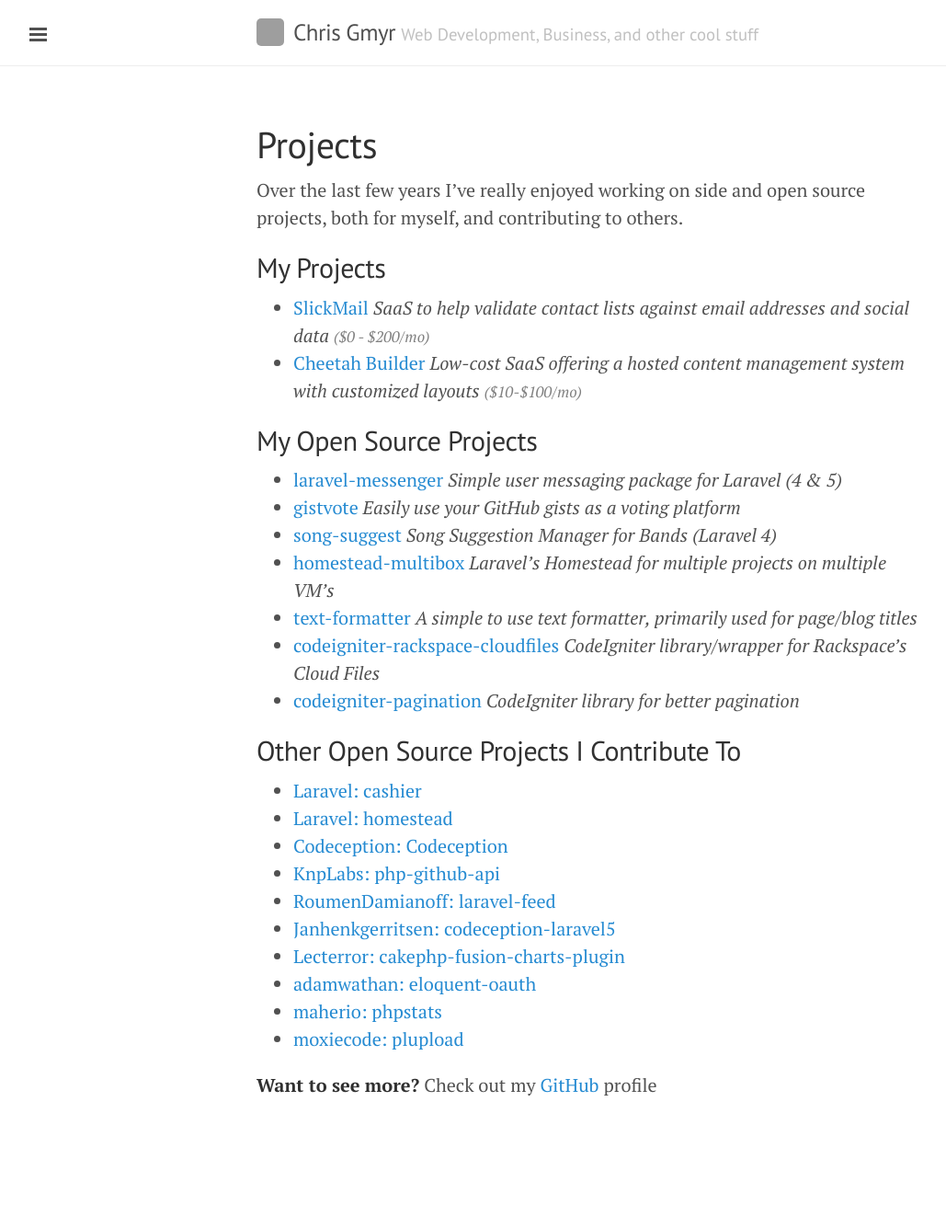
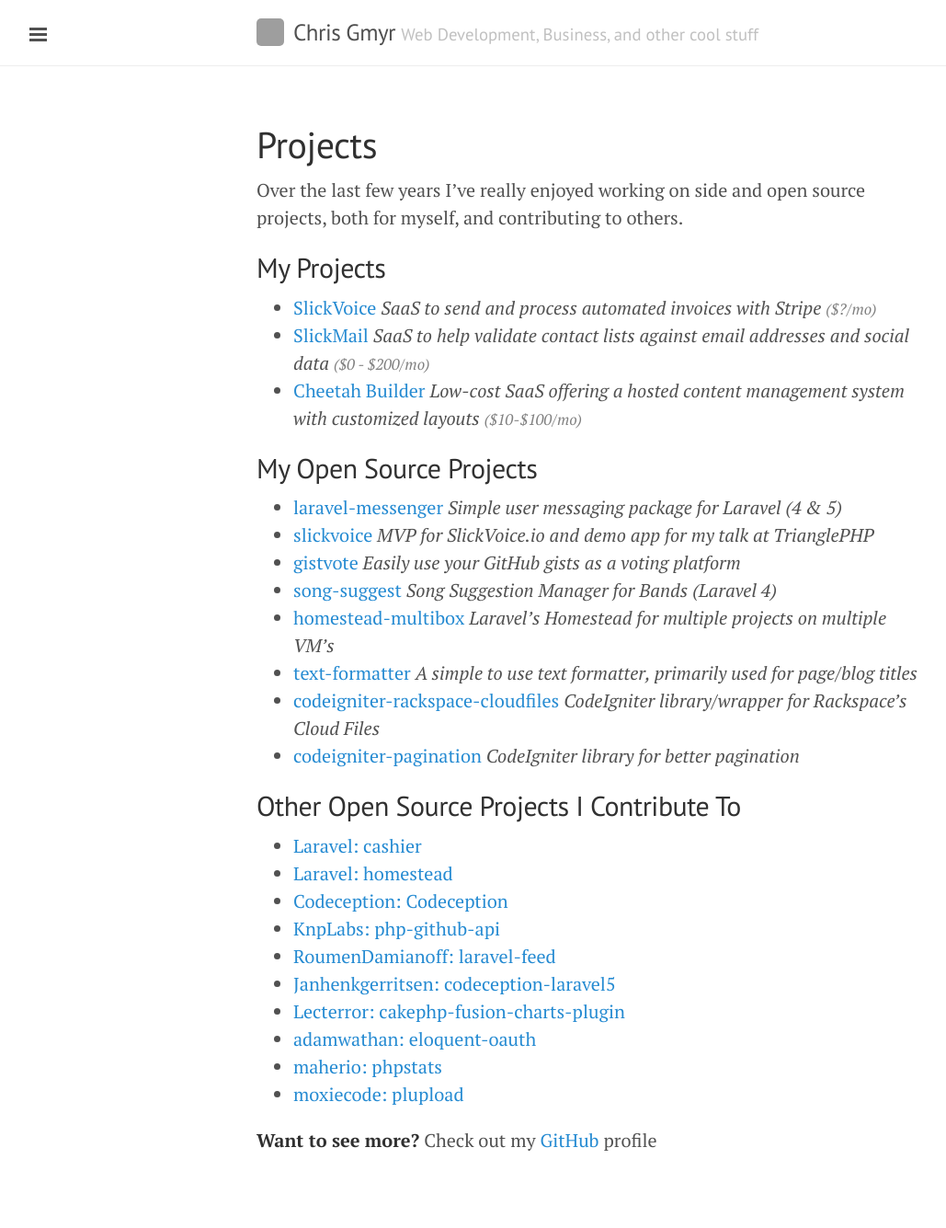
Before and after one commit to cmgmyr/cmgmyr.github.io, a Jekyll site: the page built from projects.md, in a window 1280 px wide. Shown: the whole page at 92% size, without its empty margins (1-1030 px from the left). Built offline with Jekyll 4.4.1, drawn with Linux system fonts in a browser that asks for light colours; before the commit the page ends 1275 px from its top, so only the background shows below that; grey boxes are pictures that could not be loaded.

Commit message:
update projects page

```diff
--- a/projects.md
+++ b/projects.md
@@ -6,12 +6,14 @@
 Over the last few years I've really enjoyed working on side and open source projects, both for myself, and contributing to others.
 
 ## My Projects
+* [SlickVoice](https://slickvoice.io) _SaaS to send and process automated invoices with Stripe <small style="color: grey;">($?/mo)</small>_
 * [SlickMail](https://slickmail.io) _SaaS to help validate contact lists against email addresses and social data <small style="color: grey;">($0 - $200/mo)</small>_
 * [Cheetah Builder](http://www.cheetahbuilder.com) _Low-cost SaaS offering a hosted content management system with customized layouts <small style="color: grey;">($10-$100/mo)</small>_
 
 ## My Open Source Projects
 
 * [laravel-messenger](https://github.com/cmgmyr/laravel-messenger) _Simple user messaging package for Laravel (4 & 5)_
+* [slickvoice](https://github.com/cmgmyr/mvp.slickvoice.io) _MVP for SlickVoice.io and demo app for my talk at TrianglePHP_
 * [gistvote](https://github.com/cmgmyr/gistvote) _Easily use your GitHub gists as a voting platform_
 * [song-suggest](https://github.com/cmgmyr/song-suggest) _Song Suggestion Manager for Bands (Laravel 4)_
 * [homestead-multibox](https://github.com/cmgmyr/homestead-multibox) _Laravel's Homestead for multiple projects on multiple VM's_
```
